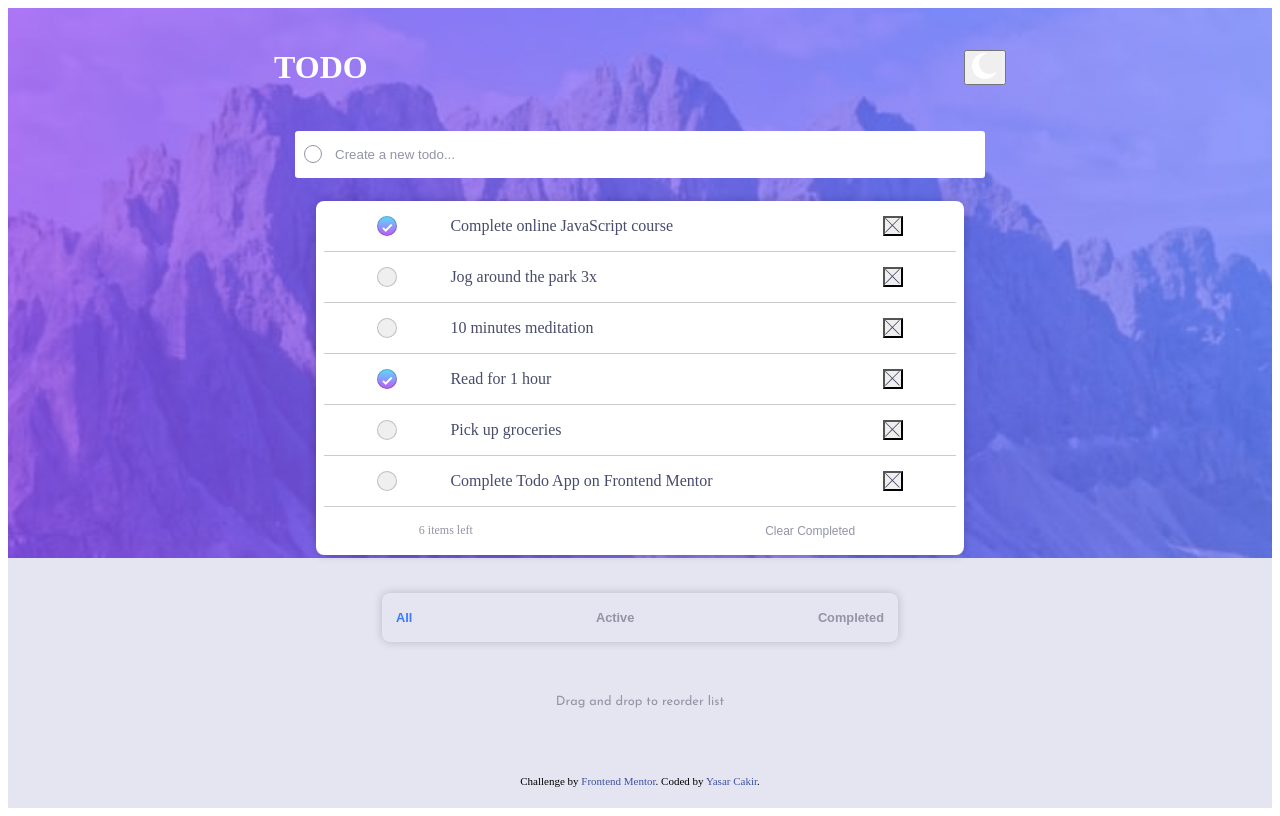
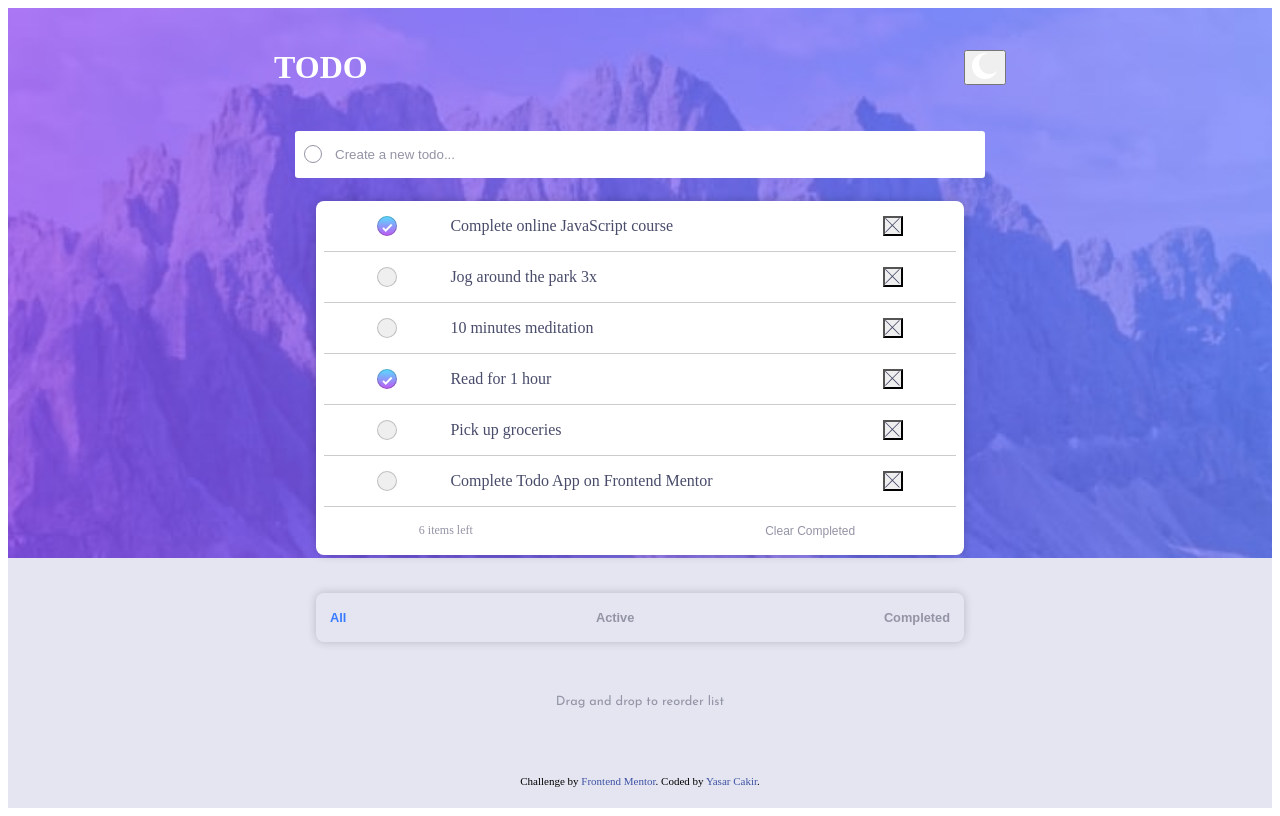
Before and after one commit to ysrckr/frontendmentor-todo-app, a SvelteKit app in the folder client/: page / in a window 1280 px wide. Built offline with nearby package versions, Linux system fonts and the light colour scheme.

Commit message:
Update filter width to adjust for different screen sizes

```diff
--- a/client/src/components/filter.svelte
+++ b/client/src/components/filter.svelte
@@ -44,7 +44,7 @@
 	@use '../styles/partials//colors' as c;
 
 	.filter {
-		width: clamp(calc(300px - 1rem), 70%, 500px);
+		width: clamp(calc(300px - 1rem), 50%, 796px);
 		display: flex;
 		justify-content: space-between;
 		align-items: center;
```
